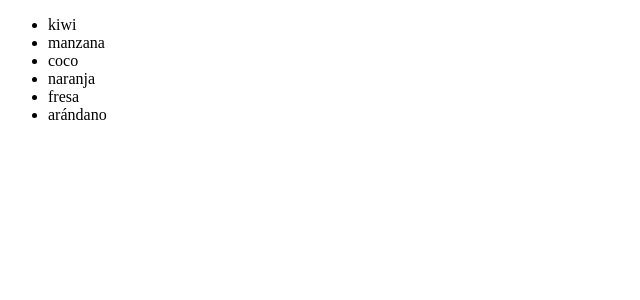
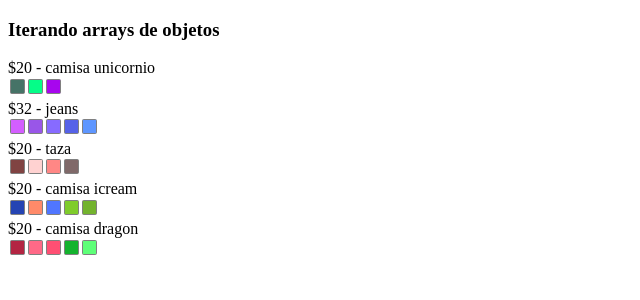
Before and after one commit to JPLozanoE/react-fundamentos, a React (Create React App) app: page / in a window 1280 px wide. Shown: the top 300 px of the page, without its empty margins (0-640 px from the left). Built offline with nearby package versions, Linux system fonts and the light colour scheme.

Commit message:
Iterando arrays que contienen objetos

```diff
--- a/src/App.js
+++ b/src/App.js
@@ -1,25 +1,65 @@
 import React,{Component} from 'react';
 
-const frutas=[
-  'kiwi',
-  'manzana',
-  'coco',
-  'naranja',
-  'fresa',
-  'arándano'
-]
-class App extends Component
-{
+class App extends Component {
+  state = {
+    products: [
+      {
+        id: 1,
+        name: 'camisa unicornio',
+        colors: [ '#467367', '#05fd88', '#a706ee' ],
+        price: 20
+      },
+      {
+        id: 2,
+        name: 'jeans',
+        colors: [ '#D35EFF', '#9956E8', '#876BFF', '#5662E8', '#5E96FF' ],
+        price: 32
+      },
+      {
+        id: 3,
+        name: 'taza',
+        colors: [ '#804342', '#FFD2D1', '#FF8785', '#806969' ],
+        price: 20
+      },
+      {
+        id: 4,
+        name: 'camisa icream',
+        colors: [ '#2544B3', '#FF8A69', '#5076FF', '#7FCC2B', '#73B32E' ],
+        price: 20
+      },
+      {
+        id: 5,
+        name: 'camisa dragon',
+        colors: [ '#B32542', '#FF6987', '#FF4F73', '#14B32E', '#5EFF78' ],
+        price: 20
+      }
+    ]
+  }
+
   render(){
     return(
       <div>
-        <ul>
-          {frutas.map((fruta)=>{
-            return(
-            <li>{fruta}</li>
-            )
-          })}
-        </ul>
+        <h3>Iterando arrays de objetos</h3>
+        <div>
+          {this.state.products.map((product)=>(
+              <div>
+              ${product.price} - {product.name}
+              <div>
+                {product.colors.map((color)=>(
+                    <span style={{
+                      width: '13px',
+                      height: '13px',
+                      borderRadius: '0.1em',
+                      border: '1px solid gray',
+                      display: 'inline-block',
+                      margin: '0.1em',
+                      background: color
+                    }}></span>
+                  ))}
+              </div>
+              </div>
+            ))}
+        </div>
       </div>
     )
   }
```
